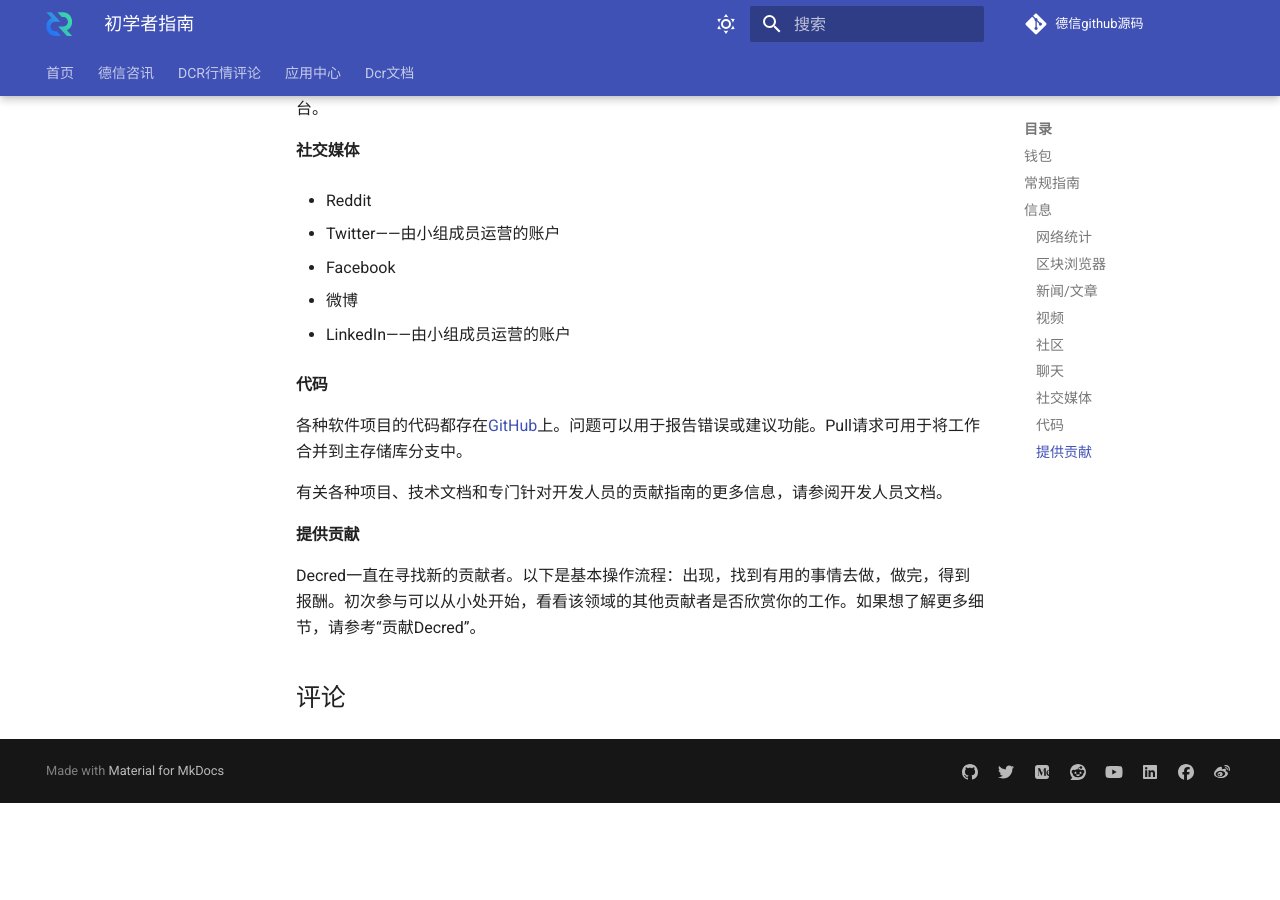
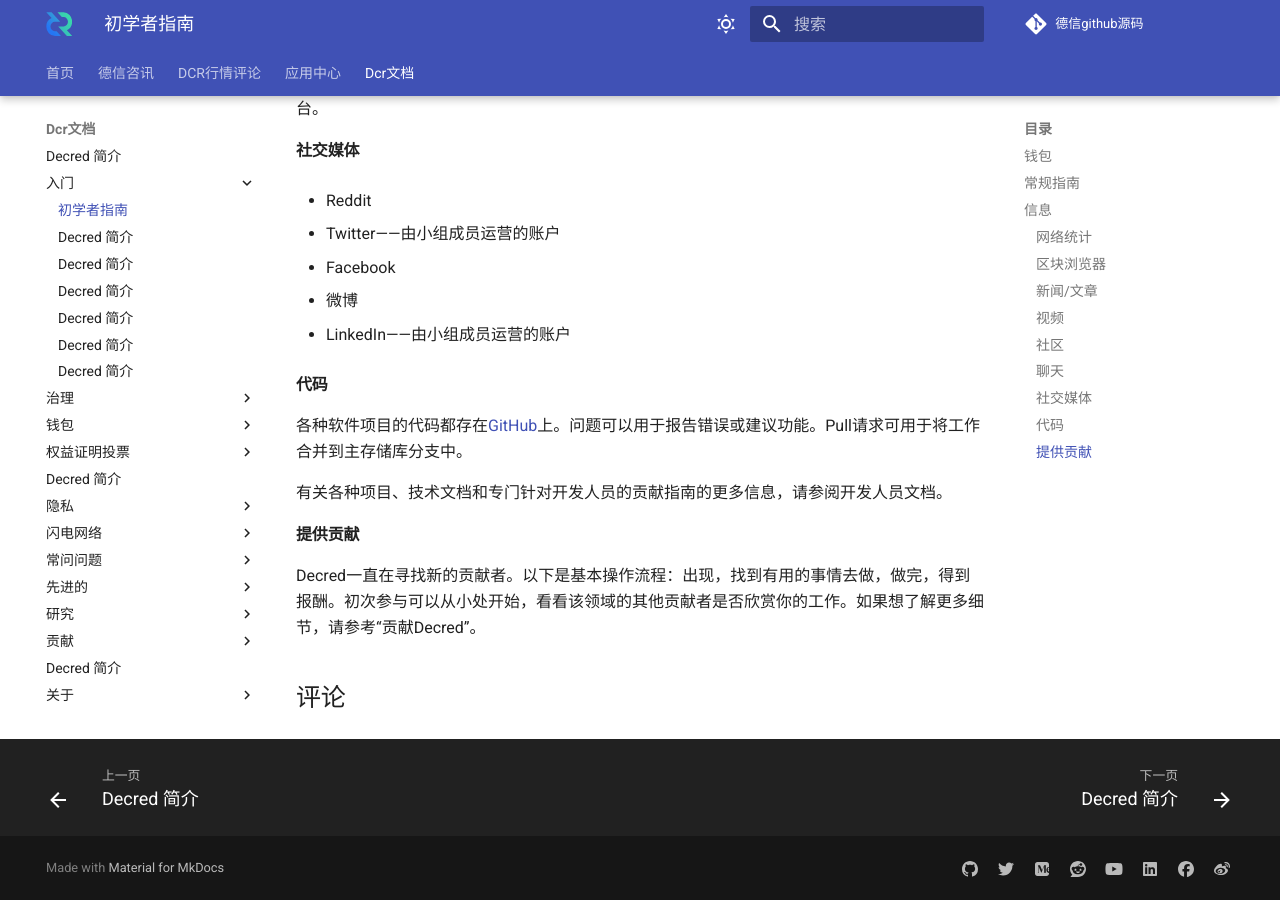
Before and after one commit to decredclub/decredclub, an MkDocs documentation site: the page built from docs/Decred Documentation/03Getting Started/Beginner’s Guide/初学者指南.md, in a window 1280 px wide and 900 px high, scrolled down 1868 px. Built offline with MkDocs 1.6.1 and Material for MkDocs 9.7.7, drawn with Linux system fonts in a browser that asks for light colours; comment, search, counter and statistics services are not loaded; before the commit the page ends 2671 px from its top, so only the background shows below that.

Commit message:
Update mkdocs.yml

```diff
--- a/mkdocs.yml
+++ b/mkdocs.yml
@@ -88,7 +88,7 @@
  - Dcr文档:
    - Decred 简介: 404.md
    - 入门:
-     - 初学者指南: 404.md
+     - 初学者指南: Decred Documentation/03Getting Started/Beginner’s Guide/初学者指南.md
      - 项目历史: 404.md
      - 获取DCR: 404.md
      - 使用区块浏览器: 404.md
```
